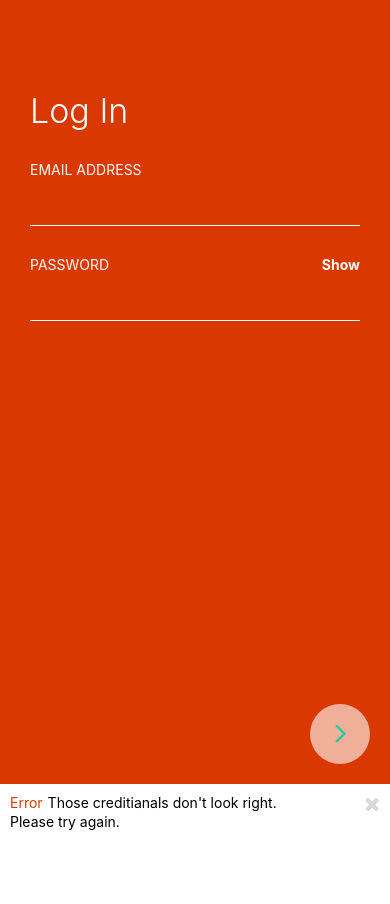
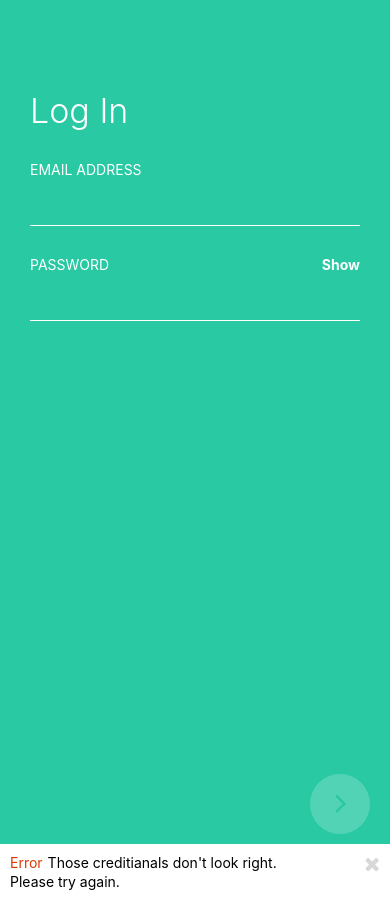
Before and after one commit to AselSiriwardena/Location-based-news-recommendation, a React Native app in the folder Frontend1/LocationBasedNewsUI/: screen / in a window 390 px wide. Before the commit the page ends 844 px from the top, so only its background shows below. Built offline with nearby package versions, Linux system fonts and the light colour scheme.

Commit message:
Adding validations to login screen

```diff
--- a/Frontend1/LocationBasedNewsUI/src/components/buttons/NextArrowButton.js
+++ b/Frontend1/LocationBasedNewsUI/src/components/buttons/NextArrowButton.js
@@ -25,14 +25,14 @@ export default class NextArrowButton extends Component {
       // const opacityStyle = disabled ? 0.2 : 0.6;
 
       // const { disabled }= this.props;
-      const opacityStyle = disabled ? {backgroundColor:'rgba(255,255,255,0.2'} : {backgroundColor:'rgba(255,255,255,0.6)'};
+      const opacityStyle = disabled ? 0.2:0.6;
     return (
       <View style={styles.buttonWrapper}>
         <TouchableHighlight
-            style={[opacityStyle,styles.button]}
-        //   style={[{ opacity: opacityStyle }, styles.button]}
+            // style={[opacityStyle,styles.button]}
+          style={[{ opacity: opacityStyle }, styles.button]}
           onPress={handleNextButton}
-        //   disabled={disabled}
+          disabled={disabled}
         >
 
             <Icon
@@ -67,7 +67,7 @@ const styles = StyleSheet.create({
     height:60,
     // width: buttonSize,
     // height: buttonSize,
-    // backgroundColor: colors.white,
+    backgroundColor: colors.white,
   },
   icon: {
     marginRight: -2,
--- a/Frontend1/LocationBasedNewsUI/src/components/form/InputField.js
+++ b/Frontend1/LocationBasedNewsUI/src/components/form/InputField.js
@@ -27,7 +27,7 @@ export default class InputField extends Component {
     this.setState({ secureInput: !this.state.secureInput});
   }
   render(){
-    const {labelText,labelTextSize,labelColor,textColor, borderBottomColor, inputType, customStyle} = this.props;
+    const {labelText,labelTextSize,labelColor,textColor, borderBottomColor, inputType, customStyle,onChangeText} = this.props;
     const { secureInput} = this.state;
     const fontSize = labelTextSize || 14;
     const color = labelColor || colors.white;
@@ -49,6 +49,7 @@ export default class InputField extends Component {
           autoCorrect={false}
           style={[{color: inputColor, borderBottomColor: borderBottom},styles.inputField]}
           secureTextEntry={secureInput}
+          onChangeText={onChangeText}
         />
       </View>
     );
--- a/Frontend1/LocationBasedNewsUI/src/screens/LogIn.js
+++ b/Frontend1/LocationBasedNewsUI/src/screens/LogIn.js
@@ -17,21 +17,70 @@ export default class LogIn extends Component {
     constructor(props){
         super(props);
         this.state={
-            formValid:false,
+            formValid:true,
+            validEmail: false,
+            emailAddress: '',
+            validPassword: false,
         }
         this.handleCloseNotification=this.handleCloseNotification.bind(this);
+        this.handleEmailChange=this.handleEmailChange.bind(this);
+        this.handlePasswordChange=this.handlePasswordChange.bind(this);
+        this.handleNextButton=this.handleNextButton.bind(this);
+        this.toggleNextButtonState=this.toggleNextButtonState.bind(this);
     }
     handleNextButton() {
-        alert('Next Button pressed');
+        if(this.setState.emailAddress === 'hello@imandy.ie' && this.state.validPassword){
+            alert('success');
+            this.setState({formValid:true});
+        }else{
+            this.setState({formValid:false});
+        }
     }
 
     handleCloseNotification() {
         this.setState({formValid: true});
     }
+    handleEmailChange(email) {
+        // eslint-disable-next-line
+        const emailCheckRegex = /^(([^<>()\[\]\\.,;:\s@"]+(\.[^<>()\[\]\\.,;:\s@"]+)*)|(".+"))@((\[[0-9]{1,3}\.[0-9]{1,3}\.[0-9]{1,3}\.[0-9]{1,3}])|(([a-zA-Z\-0-9]+\.)+[a-zA-Z]{2,}))$/;
+        // const { validEmail } = this.state;
+        this.setState({ emailAddress: email });
+
+        if (!this.state.validEmail) {
+          if (emailCheckRegex.test(email)) {
+            this.setState({ validEmail: true });
+          }
+        } else if (!emailCheckRegex.test(email)) {
+          this.setState({ validEmail: false });
+        }
+      }
+      handlePasswordChange(password) {
+        // const { validPassword } = this.state;
+
+        // this.setState({ password });
+
+        if (!this.state.validPassword) {
+          if (password.length > 4) {
+            // Password has to be at least 4 characters long
+            this.setState({ validPassword: true });
+          }
+        } else if (password <= 4) {
+          this.setState({ validPassword: false });
+        }
+      }
+
+      toggleNextButtonState() {
+        const { validEmail, validPassword } = this.state;
+        if (validEmail && validPassword) {
+          return false;
+        }
+        return true;
+      }
     render() {
         const {formValid} = this.state;
         const showNotification=formValid ? false : true;
         const background = formValid ? colors.green01 : colors.darkOrange;
+        const notificationMarginTop = showNotification ? 10 : 0
         return (
             <KeyboardAvoidingView
             style = {[{backgroundColor:background},styles.wrapper]}
@@ -48,6 +97,7 @@ export default class LogIn extends Component {
                             borderBottomColor={colors.white}
                             inputType="email"
                             customStyle={{marginBottom: 30}}
+                            onChangeText={this.handleEmailChange}
                         />
                         <InputField
                             labelText="PASSWORD"
@@ -57,14 +107,16 @@ export default class LogIn extends Component {
                             borderBottomColor={colors.white}
                             inputType="password"
                             customStyle={{marginBottom: 30}}
+                            onChangeText={this.handlePasswordChange}
                         />
                     </ScrollView>
                     <View style={styles.nextButton}>
                         <NextArrowButton
                         handleNextButton = {this.handleNextButton}
+                        disabled={this.toggleNextButtonState()}
                         />
                     </View>
-                    <View style={showNotification ? {marginTop: 10} : {}}>
+                    <View style={[styles.notificationWrapper, {marginTop:notificationMarginTop}]}>
                         <Notification
                         showNotification={showNotification}
                         handleCloseNotification={this.handleCloseNotification}
@@ -108,4 +160,9 @@ const styles = StyleSheet.create({
         right: 20,
         bottom: 10,
     },
+    notificationWrapper: {
+        position: 'absolute',
+        bottom: 0,
+        // zIndex: 9
+    },
 });
```
